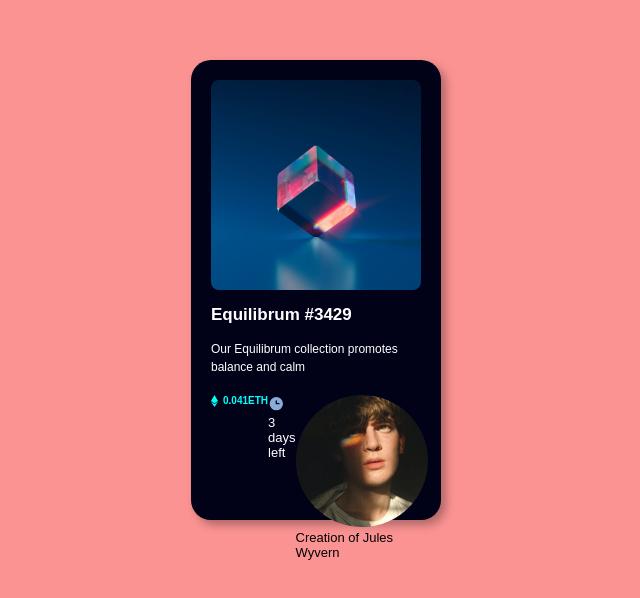
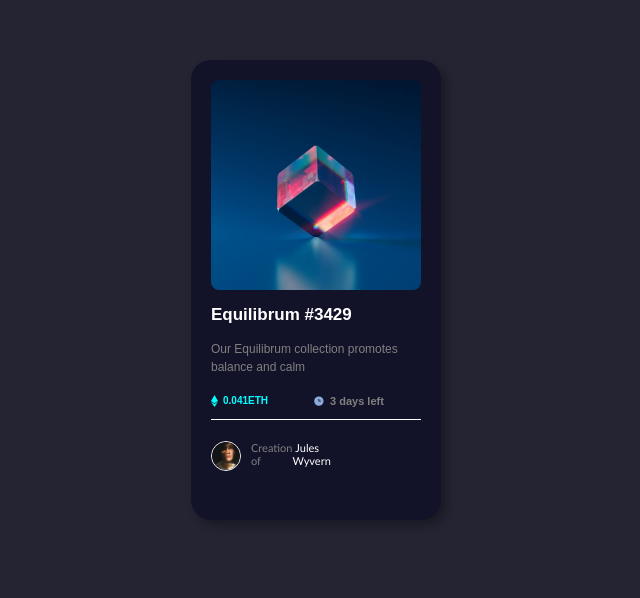
Before and after one commit to Kurtwelle/nftpreview, a plain HTML site: page index.html in a window 1280 px wide. Shown: the part 110-708 px from the top of the page, without its empty margins (324-964 px from the left). Drawn offline with Linux system fonts and the light colour scheme.

Commit message:
nft again

```diff
--- a/style.css
+++ b/style.css
@@ -7,7 +7,7 @@
 
 .container {
     display: flex;
-    background-color: rgb(252, 147, 147);
+    background-color: rgb(36, 36, 50);
     width: 100%;
     height: 100vh;
     align-items: center;
@@ -15,7 +15,7 @@
 }
 
 .card {
-    background-color: rgb(1, 1, 23);
+    background-color: rgb(18, 18, 41);
     display:flex;
     height: 460px;
     width: 250px;
@@ -71,21 +71,23 @@
 }
 
 .bodyContent{
-    color: white;
+    color: grey;
     font-size: 12px;
     line-height: 18px;
 }
 
 .bottomDown {
-    display: flex;
+    display: block;
     font-size: 13px;
 
 }
 .bottomDownTop {
     display: flex;
     flex-direction: row;
-    width: 50%;
+    width: 100%;
     color: #ffffff;
+    border-bottom: 1px solid;
+    height: 25px;
 }
 
 .bottomDownTopLeft{
@@ -100,7 +102,85 @@
 
 .quantity{
     margin-left: 5px;
+    margin-right: 35px;
     font-size: 10px;
     font-weight: 700;
     color: aqua;
 }
+
+
+.bottomDownTopRight{
+    display: flex ;
+    flex-direction: row;
+}
+
+.clockIcon{
+    width: 17px;
+    height: 12px;
+    margin-left: 10px;
+}
+
+.daysLeft{
+    margin-left: 5px;
+    margin-right: 30px;
+    width: 100%;
+    /* height: 5px; */
+    font-size: 11px;
+    font-weight: 700;
+    margin-bottom: 0px;
+    color: grey;
+}
+
+.bottomDownDown{
+    display: flex;
+    flex-direction: row;
+    margin-top: 20px;
+    /* margin-right: 100px; */
+    border-top: 0.5px solid #fbf8f8;
+    border-color: #f9f8f8;
+    margin-right: 400px;
+}
+
+.avatarcontainer{
+    /* height: 100px; */
+    width: 100px;
+    /* border-top: 1px solid;
+    border-color: #ffffff; */
+}
+
+.avatar{
+    border: 1px solid;
+    border-color: #f5f2f2;
+    border-radius: 100%;
+    height: 30px;
+    margin-right: 100%;
+}
+
+.creationContainer{
+    display: flex;
+    flex-direction: column;
+    justify-content: space-between;
+    margin-left: 10px;
+    color: #ffffff;
+    /* align-items: center; */
+}
+
+span{
+    color: grey;
+    display: flex;
+    flex-direction: row;
+    font-family:'Gill Sans', 'Gill Sans MT', Calibri, 'Trebuchet MS', sans-serif ;
+    width: 100%;
+    white-space: pre-wrap;
+
+}
+
+.creationContent {
+    display: flex;
+    flex-direction: row;
+    white-space: pre-wrap;
+    font-family:'Gill Sans', 'Gill Sans MT', Calibri, 'Trebuchet MS', sans-serif;
+    font-size: 11px;
+    justify-content: center;
+    align-items: center;
+}
```
